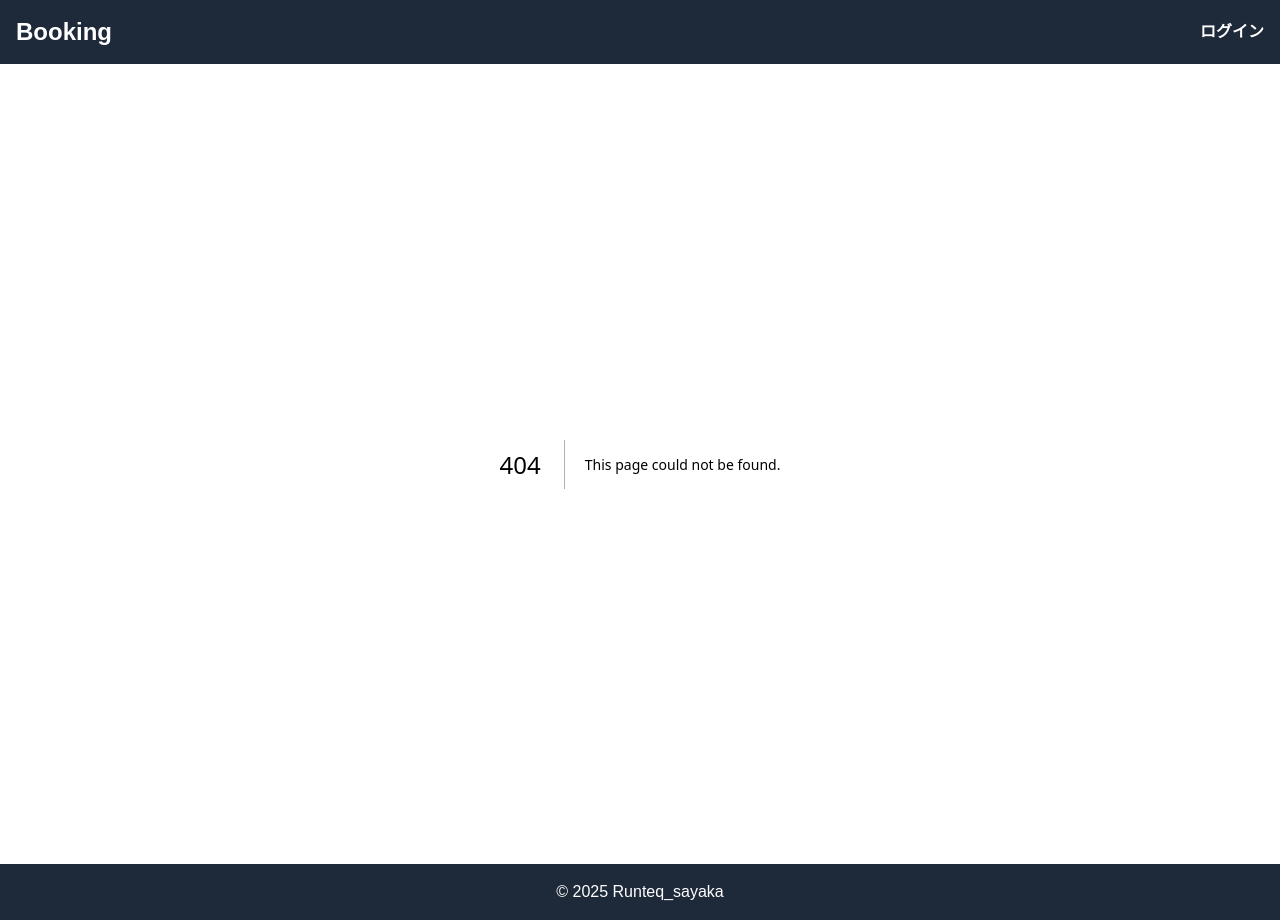
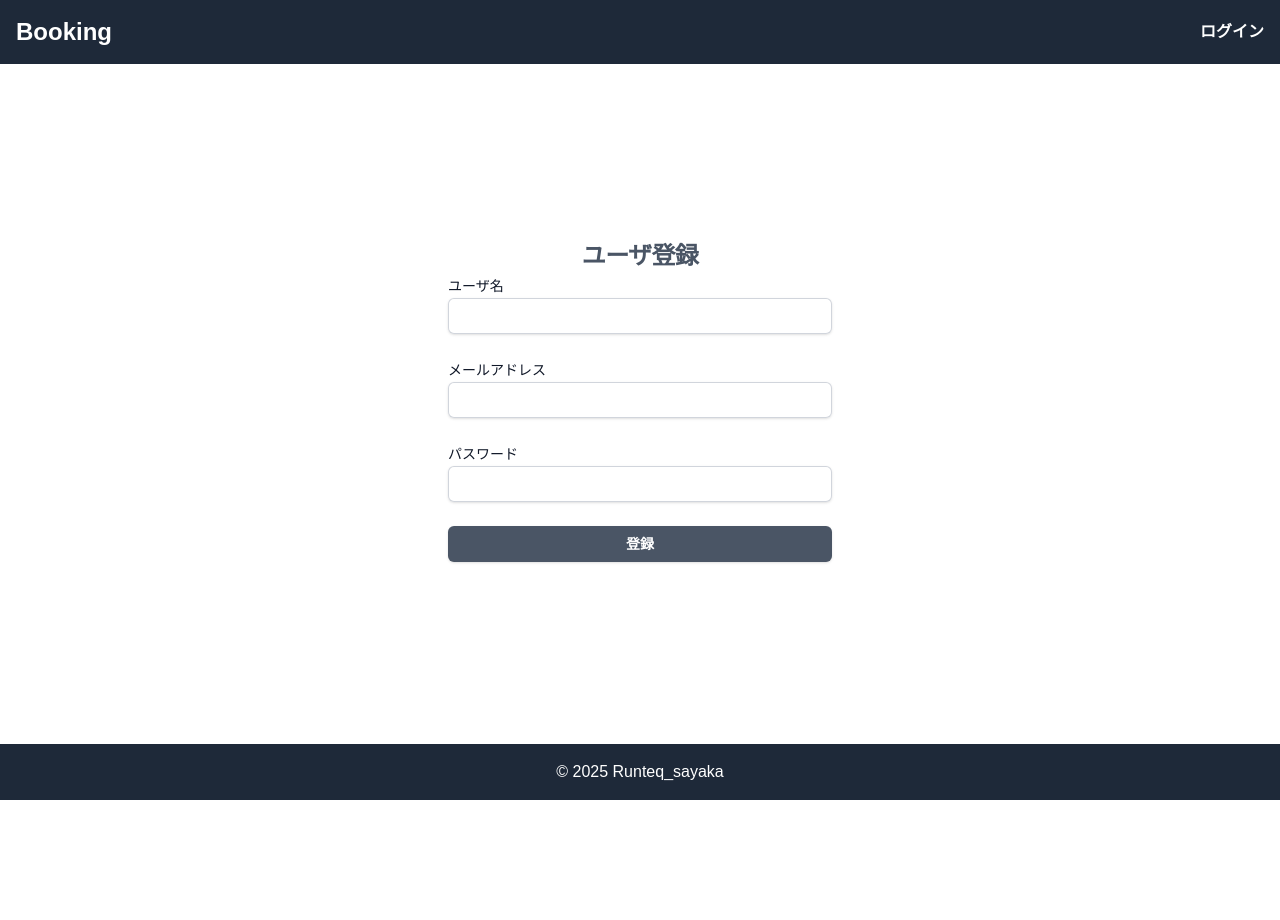
Before and after one commit to sayasurvey/cbm_app, a Next.js app in the folder src/: page /users/register in a window 1280 px wide. Before the commit this address had no page. After the commit the page ends 800 px from the top, so only its background shows below. Built offline with nearby package versions, Linux system fonts and the light colour scheme.

Commit message:
FIX: ユーザ登録画面の作成

```diff
--- /dev/null
+++ b/src/src/app/ui/users/UserRegistrationForm.tsx
@@ -0,0 +1,101 @@
+"use client";
+
+import { useState } from 'react';
+import { Button } from '../buttons/Button';
+import { TextField } from '../inputs/TextField';
+import { fetcher } from '../../../../lib/utils';
+import { useRouter } from 'next/navigation';
+
+interface UserFormData {
+  name: string;
+  password: string;
+  email: string;
+}
+
+export const UserRegistrationForm = () => {
+  const router = useRouter();
+  const [formData, setFormData] = useState<UserFormData>({
+    name: '',
+    password: '',
+    email: ''
+  });
+  const [isSubmitting, setIsSubmitting] = useState(false);
+
+  const handleInputChange = (e: React.ChangeEvent<HTMLInputElement>) => {
+    const { name, value } = e.target;
+    setFormData(prev => ({
+      ...prev,
+      [name]: value
+    }));
+  };
+
+  const handleSubmit = async (e: React.FormEvent<HTMLFormElement>) => {
+    e.preventDefault();
+    setIsSubmitting(true);
+
+    try {
+      await fetcher('api/register', {
+        method: 'POST',
+        body: JSON.stringify(formData),
+      });
+
+      router.push('/login');
+    } catch (error) {
+      console.error('ユーザ登録に失敗しました:', error);
+    } finally {
+      setIsSubmitting(false);
+    }
+  };
+
+  return (
+    <div className="absolute inset-0 flex items-center justify-center">
+      <div className="sm:mx-auto sm:w-full sm:max-w-sm">
+        <div className="sm:mx-auto sm:w-full sm:max-w-sm">
+          <h2 className="text-center text-2xl font-bold leading-9 tracking-tight text-gray-600">
+            ユーザ登録
+          </h2>
+        </div>
+        <form className="space-y-6" onSubmit={handleSubmit}>
+          <div>
+            <TextField
+              label="ユーザ名"
+              dataName="name"
+              value={formData.name}
+              onChange={handleInputChange}
+            />
+          </div>
+
+          <div>
+            <TextField
+              label="メールアドレス"
+              dataName="email"
+              type="email"
+              value={formData.email}
+              onChange={handleInputChange}
+            />
+          </div>
+
+          <div>
+            <TextField
+              label="パスワード"
+              dataName="password"
+              type="password"
+              value={formData.password}
+              onChange={handleInputChange}
+            />
+          </div>
+
+          <div>
+            <div className="mt-2">
+              <Button
+                value={isSubmitting ? '登録中...' : '登録'}
+                type="submit"
+                disabled={isSubmitting}
+              />
+            </div>
+          </div>
+        </form>
+      </div>
+    </div>
+  );
+};
--- /dev/null
+++ b/src/src/app/users/register/page.tsx
@@ -0,0 +1,9 @@
+"use client";
+
+import { UserRegistrationForm } from '../../ui/users/UserRegistrationForm';
+
+export default function UserRegistrationPage() {
+  return (
+    <UserRegistrationForm />
+  );
+}
```
